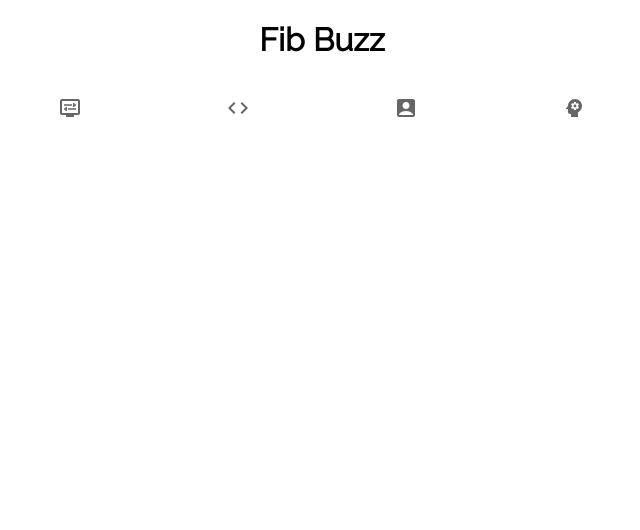
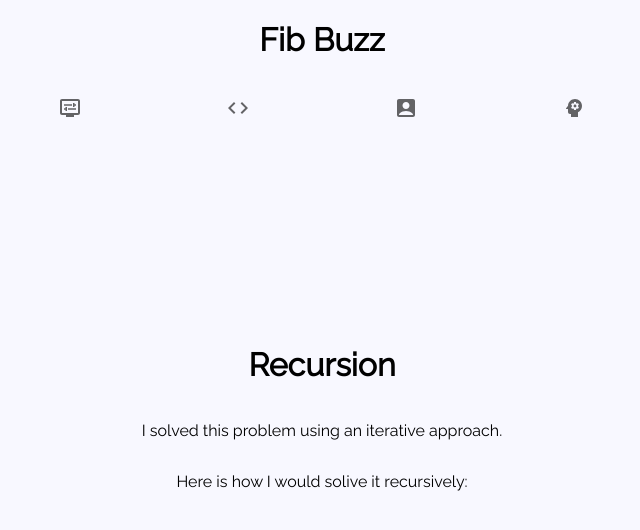
Before and after one commit to ZacharyTStone/fib_buzz, a React (Create React App) app: page /recursive in a window 1280 px wide. Shown: the top 530 px of the page, without its empty margins (318-958 px from the left). Built offline with nearby package versions, Linux system fonts and the light colour scheme.

Commit message:
recursion and delete code component

```diff
--- a/src/App.tsx
+++ b/src/App.tsx
@@ -4,6 +4,7 @@ import { BrowserRouter, Routes, Route } from "react-router-dom";
 import FibBuzz from "./Components/FibBuzz/FibBuzz";
 import Info from "./Components/Info/Info";
 import About from "./Components/About/About";
+import Recursive from "./Components/Recursive/Recursive";
 
 const App = () => {
   return (
@@ -15,6 +16,7 @@ const App = () => {
           <Route path="/" element={<FibBuzz />} />
           <Route path="info" element={<Info />} />
           <Route path="about" element={<About />} />
+          <Route path="recursive" element={<Recursive />} />
         </Routes>
       </div>
     </BrowserRouter>
--- a/src/Components/Info/Code/Code.tsx
+++ /dev/null
@@ -1,9 +0,0 @@
-const Code = () => {
-  return (
-    <div className="code">
-      <h1>Code</h1>
-    </div>
-  );
-};
-
-export default Code;
--- a/src/Components/Info/Description/Description.tsx
+++ b/src/Components/Info/Description/Description.tsx
@@ -5,7 +5,7 @@ const Description = () => {
   const [reactContent, setMarkdownSource] = useRemark();
 
   useEffect(() => {
-    setMarkdownSource("# markdown header");
+    setMarkdownSource("# markdown header 1\n\nmarkdown body");
   });
 
   return reactContent;
--- a/src/Components/Info/Info.css
+++ b/src/Components/Info/Info.css
@@ -7,3 +7,7 @@
   height: 100%;
   flex-wrap: wrap;
 }
+
+.Code {
+  width: 50%;
+}
--- a/src/Components/Info/Info.tsx
+++ b/src/Components/Info/Info.tsx
@@ -1,5 +1,4 @@
 import Description from "./Description/Description";
-import Code from "./Code/Code";
 import "../Info/Info.css";
 const Info = () => {
   return (
@@ -9,9 +8,6 @@ const Info = () => {
         <div className="description">
           <Description />
         </div>
-        <div className="code">
-          <Code />
-        </div>
       </div>
     </>
   );
--- /dev/null
+++ b/src/Components/MuiNav/MuiNav.css
@@ -0,0 +1,3 @@
+.MuiNav {
+  background-color: #f8f8ff !important;
+}
--- a/src/Components/MuiNav/MuiNav.tsx
+++ b/src/Components/MuiNav/MuiNav.tsx
@@ -6,6 +6,7 @@ import AccountBoxIcon from "@mui/icons-material/AccountBox";
 import { Link } from "react-router-dom";
 import DisplaySettingsIcon from "@mui/icons-material/DisplaySettings";
 import PsychologyIcon from "@mui/icons-material/Psychology";
+import "./MuiNav.css";
 
 export default function LabelBottomNavigation() {
   const [value, setValue] = React.useState("recents");
@@ -17,6 +18,7 @@ export default function LabelBottomNavigation() {
   return (
     <BottomNavigation
       sx={{ width: "100%" }}
+      className="MuiNav"
       value={value}
       onChange={handleChange}
     >
@@ -42,6 +44,8 @@ export default function LabelBottomNavigation() {
         icon={<AccountBoxIcon />}
       />
       <BottomNavigationAction
+        component={Link}
+        to="/recursive"
         label="Recursive"
         value="Recursive"
         icon={<PsychologyIcon />}
--- /dev/null
+++ b/src/Components/Recursive/Recursive.css
@@ -0,0 +1,8 @@
+.Recursive {
+  display: flex;
+  flex-direction: column;
+  align-items: center;
+  justify-content: center;
+  height: 70vh;
+  width: 100vw;
+}
--- /dev/null
+++ b/src/Components/Recursive/Recursive.js
@@ -0,0 +1,13 @@
+import "./Recursive.css";
+
+const Recursive = () => {
+  return (
+    <div className="Recursive">
+      <h1>Recursion</h1>
+      <p>I solved this problem using an iterative approach.</p>
+      <p>Here is how I would solive it recursively:</p>
+    </div>
+  );
+};
+
+export default Recursive;
--- a/src/index.css
+++ b/src/index.css
@@ -1,6 +1,7 @@
 @import url("https://fonts.googleapis.com/css2?family=Raleway&display=swap");
 
 body {
+  background-color: #f8f8ff !important;
   margin: 0;
   /* font-family: -apple-system, BlinkMacSystemFont, "Segoe UI", "Roboto", "Oxygen",
     "Ubuntu", "Cantarell", "Fira Sans", "Droid Sans", "Helvetica Neue",
```
